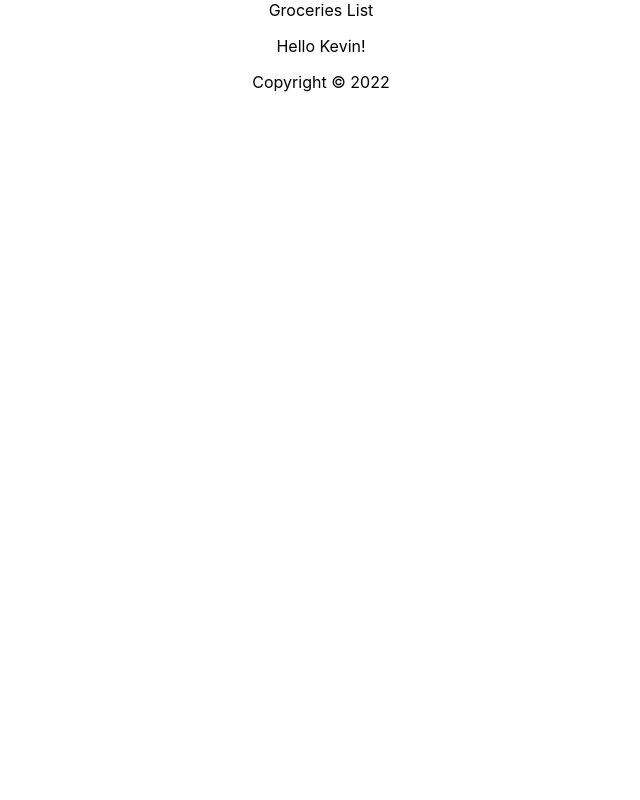
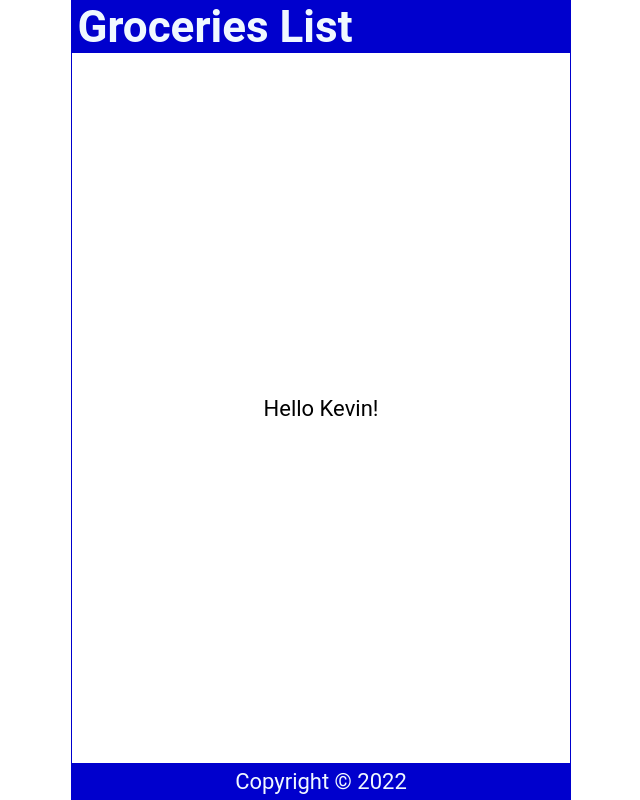
Before and after one commit to daniyar-yes/localstorage-todo, a React (Create React App) app: page / in a window 1280 px wide. Shown: the whole page, without its empty margins (319-959 px from the left). Built offline with nearby package versions, Linux system fonts and the light colour scheme.

Commit message:
added basic css

```diff
--- a/src/App.css
+++ /dev/null
@@ -1,38 +0,0 @@
-.App {
-  text-align: center;
-}
-
-.App-logo {
-  height: 40vmin;
-  pointer-events: none;
-}
-
-@media (prefers-reduced-motion: no-preference) {
-  .App-logo {
-    animation: App-logo-spin infinite 20s linear;
-  }
-}
-
-.App-header {
-  background-color: #282c34;
-  min-height: 100vh;
-  display: flex;
-  flex-direction: column;
-  align-items: center;
-  justify-content: center;
-  font-size: calc(10px + 2vmin);
-  color: white;
-}
-
-.App-link {
-  color: #61dafb;
-}
-
-@keyframes App-logo-spin {
-  from {
-    transform: rotate(0deg);
-  }
-  to {
-    transform: rotate(360deg);
-  }
-}
--- a/src/App.js
+++ b/src/App.js
@@ -1,4 +1,3 @@
-import './App.css';
 import Header from './Header'
 import Content from './Content'
 import Footer from './Footer'
--- a/src/Header.js
+++ b/src/Header.js
@@ -1,6 +1,10 @@
 const Header = () => {
+
+
   return (
-    <header>Groceries List</header>
+    <header>
+        <h1>Groceries List</h1>
+    </header>
   )
 }
 
--- a/src/index.css
+++ b/src/index.css
@@ -1,13 +1,59 @@
+* {
+  margin: 0;
+  padding: 0;
+  box-sizing: border-box;
+}
+
+html {
+  font-size: 22px;
+}
+
 body {
-  margin: 0;
-  font-family: -apple-system, BlinkMacSystemFont, 'Segoe UI', 'Roboto', 'Oxygen',
+  min-height: 100vh;
+  font-family: 'Roboto', 'Oxygen',
     'Ubuntu', 'Cantarell', 'Fira Sans', 'Droid Sans', 'Helvetica Neue',
     sans-serif;
   -webkit-font-smoothing: antialiased;
   -moz-osx-font-smoothing: grayscale;
 }
 
-code {
-  font-family: source-code-pro, Menlo, Monaco, Consolas, 'Courier New',
-    monospace;
+.App {
+  display: flex;
+  flex-direction: column;
+  justify-content: center;
+  align-items: center;
+  height: 100vh;
+  width: 100%;
+  max-width: 500px;
+  border: 1px solid mediumblue;
+  margin: auto;
 }
+
+header {
+  width: 100%;
+  padding: 0 0.25em;
+  background-color: mediumblue;
+  color: aliceblue;
+  display: flex;
+  justify-content: space-between;
+  align-items: center;
+}
+
+main {
+  width: 100%;
+  display: flex;
+  flex-direction: column;
+  flex-grow: 1;
+  justify-content: center;
+  align-items: center;
+  overflow-y: auto;
+}
+
+footer {
+  width: 100%;
+  padding: 0.25em;
+  background-color: mediumblue;
+  color: aliceblue;
+  display: grid;
+  place-content: center;
+}
```
Also changed, not shown: src/logo.svg (deleted).
